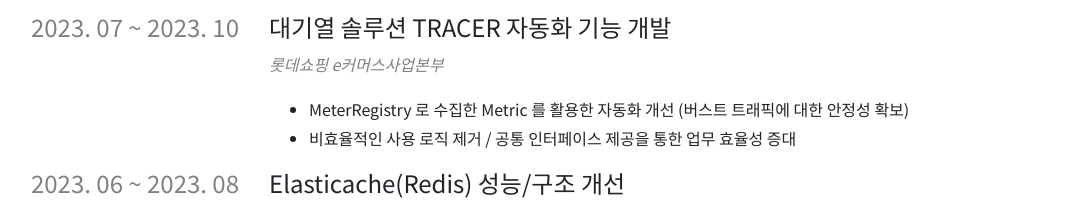
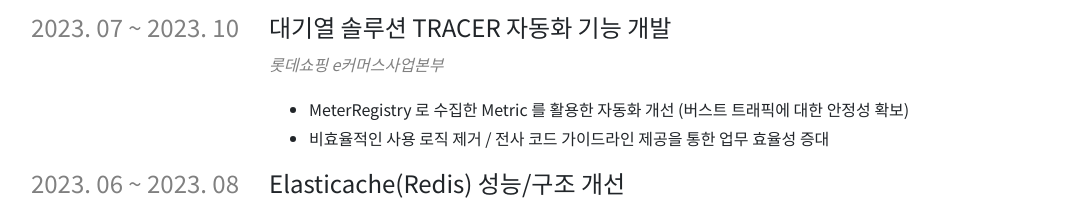
Before and after one commit to bkjeon1614/resume, a website: page index.html in a window 1280 px wide. Shown: the part 3864-4068 px from the top of the page, without its empty margins (101-1182 px from the left). Drawn offline with nearby package versions, Linux system fonts and the light colour scheme.

Commit message:
작성중

```diff
--- a/index.html
+++ b/index.html
@@ -670,8 +670,8 @@
                       (버스트 트래픽에 대한 안정성 확보)
                     </li>
                     <li>
-                      비효율적인 사용 로직 제거 / 공통 인터페이스 제공을 통한
-                      업무 효율성 증대
+                      비효율적인 사용 로직 제거 / 전사 코드 가이드라인 제공을
+                      통한 업무 효율성 증대
                     </li>
                   </ul>
                 </div>
```
